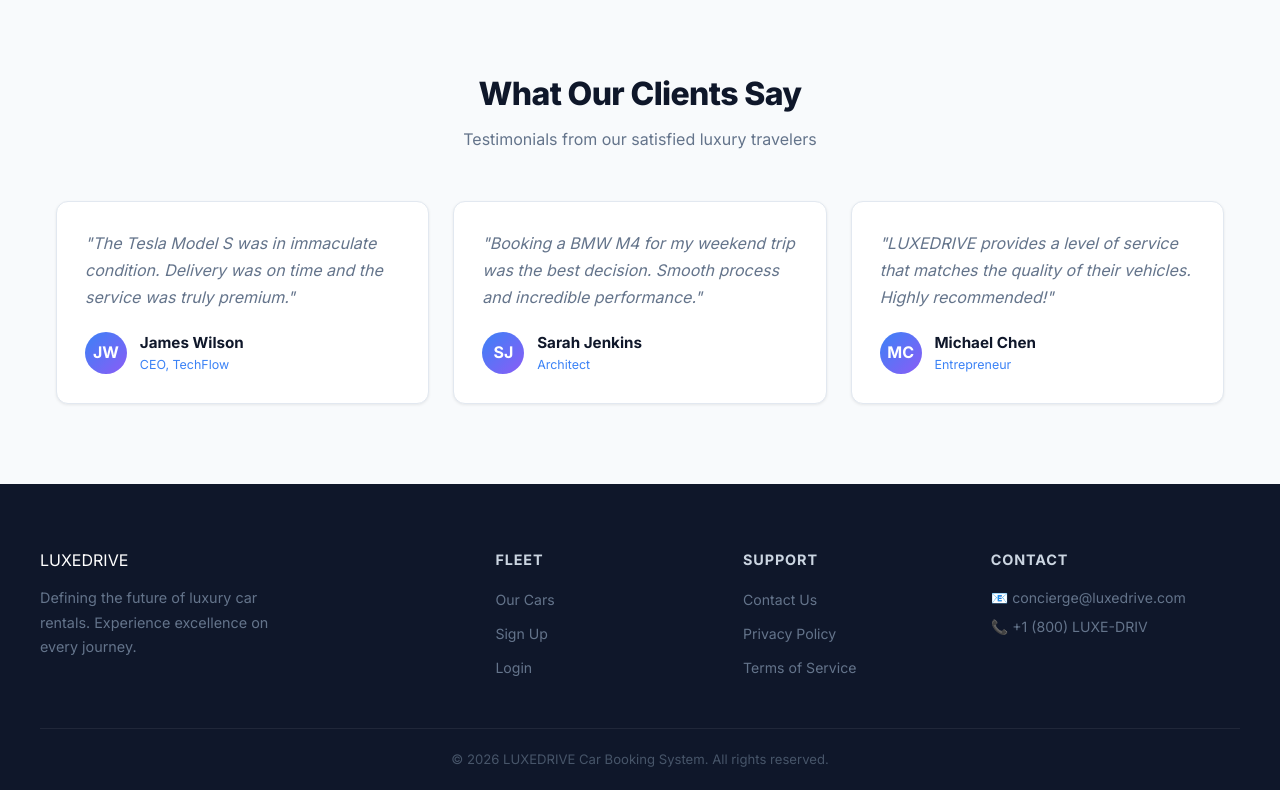
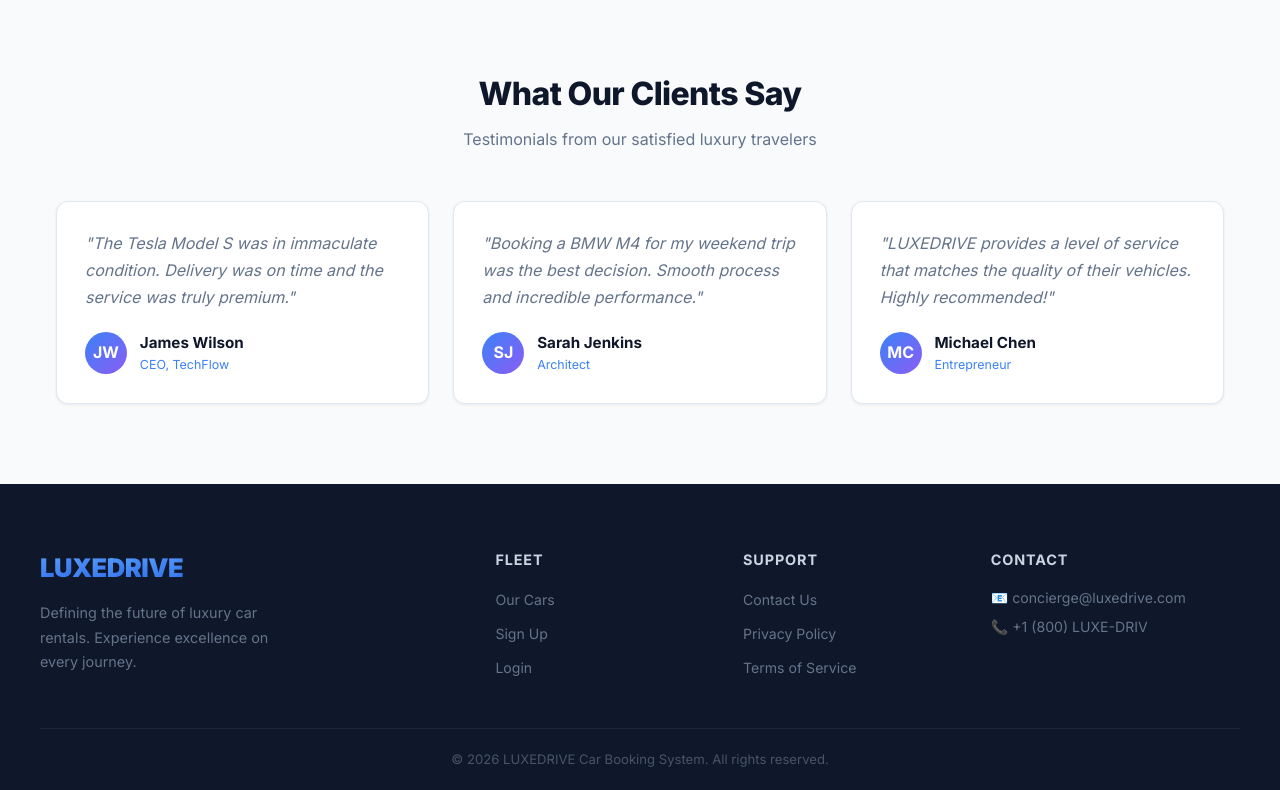
Before and after one commit to Gyanendra15July/luxedrive, a website: page frontend/index.html in a window 1280 px wide. Shown: the part 1797-2587 px from the top of the page. Drawn offline with Linux system fonts and the light colour scheme; no server answers.

Commit message:
UI: Added modern animated logo with staggered reveal and neon glow effects

```diff
--- a/frontend/css/style.css
+++ b/frontend/css/style.css
@@ -75,6 +75,60 @@ nav {
     height: 72px;
     backdrop-filter: blur(12px);
     -webkit-backdrop-filter: blur(12px);
+}
+
+.logo {
+    display: flex;
+    align-items: center;
+    font-size: 1.6rem;
+    font-weight: 900;
+    letter-spacing: -.02em;
+    cursor: pointer;
+    transition: var(--transition);
+}
+
+.logo a {
+    display: flex;
+    background: transparent;
+    -webkit-background-clip: initial;
+    -webkit-text-fill-color: initial;
+}
+
+.logo span {
+    display: inline-block;
+    background: linear-gradient(135deg, #60a5fa 0%, #2563eb 100%);
+    -webkit-background-clip: text;
+    -webkit-text-fill-color: transparent;
+    background-clip: text;
+    opacity: 0;
+    transform: translateY(10px);
+    animation: logoReveal 0.4s cubic-bezier(0.25, 0.46, 0.45, 0.94) forwards;
+}
+
+.logo span:nth-child(1)  { animation-delay: 0.1s; }
+.logo span:nth-child(2)  { animation-delay: 0.15s; }
+.logo span:nth-child(3)  { animation-delay: 0.2s; }
+.logo span:nth-child(4)  { animation-delay: 0.25s; }
+.logo span:nth-child(5)  { animation-delay: 0.3s; }
+.logo span:nth-child(6)  { animation-delay: 0.35s; }
+.logo span:nth-child(7)  { animation-delay: 0.4s; }
+.logo span:nth-child(8)  { animation-delay: 0.45s; }
+.logo span:nth-child(9)  { animation-delay: 0.5s; }
+
+.logo:hover {
+    transform: scale(1.05);
+}
+
+.logo:hover span {
+    text-shadow: 0 0 15px rgba(37, 99, 235, 0.5);
+    filter: brightness(1.15);
+}
+
+@keyframes logoReveal {
+    to {
+        opacity: 1;
+        transform: translateY(0);
+    }
 }
 
 .hamburger {
--- a/frontend/index.html
+++ b/frontend/index.html
@@ -11,7 +11,11 @@
 
 <!-- ── Navbar ── -->
 <nav>
-    <div class="logo">LUXEDRIVE</div>
+    <div class="logo">
+        <a href="/">
+            <span>L</span><span>U</span><span>X</span><span>E</span><span>D</span><span>R</span><span>I</span><span>V</span><span>E</span>
+        </a>
+    </div>
     <ul class="nav-links">
         <li><a href="/" class="active">Home</a></li>
         <li><a href="/cars">Fleet</a></li>
@@ -139,7 +143,11 @@
 <footer>
     <div class="footer-grid">
         <div class="footer-brand">
-            <div class="logo">LUXEDRIVE</div>
+            <div class="logo">
+        <a href="/">
+            <span>L</span><span>U</span><span>X</span><span>E</span><span>D</span><span>R</span><span>I</span><span>V</span><span>E</span>
+        </a>
+    </div>
             <p>Defining the future of luxury car rentals. Experience excellence on every journey.</p>
         </div>
         <div>
```
